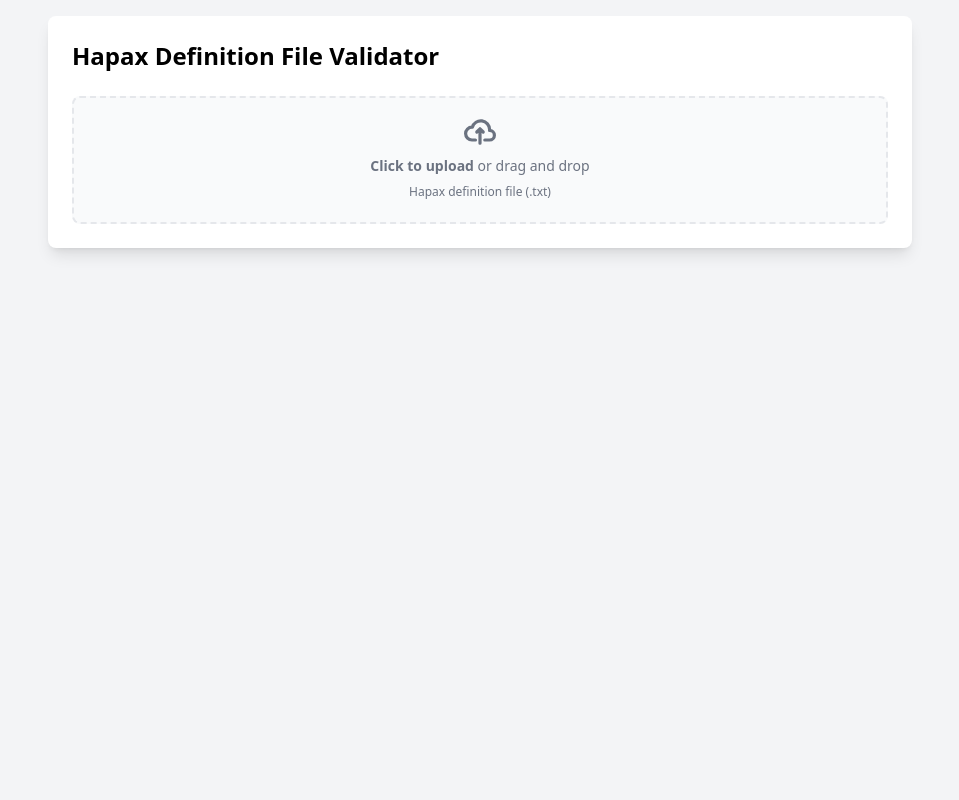
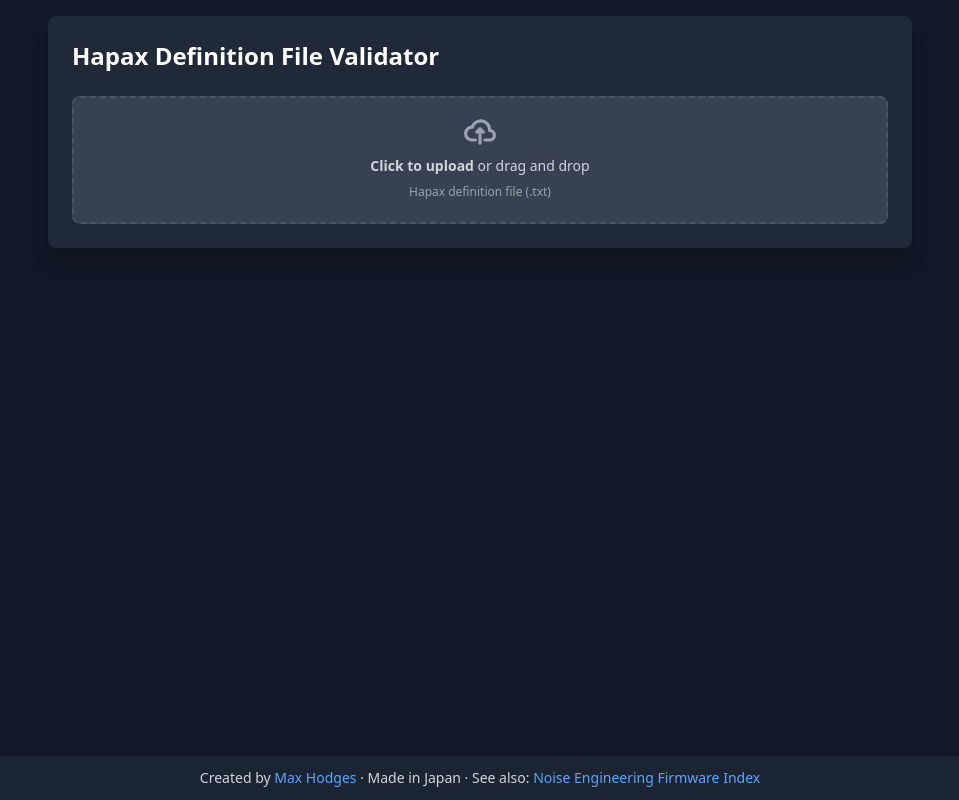
Before and after one commit to Maxhodges/hapax-inst-def-validator, a Svelte app: page / in a window 1280 px wide. Shown: the whole page, without its empty margins (160-1119 px from the left). Built offline with nearby package versions, Linux system fonts and the light colour scheme.

Commit message:
update style

```diff
--- a/src/App.svelte
+++ b/src/App.svelte
@@ -18,6 +18,12 @@
   let error = null;
   let fileContent = null;
   let showFileContent = false;
+
+  // Add dark mode by default
+  import { onMount } from "svelte";
+  onMount(() => {
+    document.documentElement.classList.add("dark");
+  });
 
   const handleFileUpload = async (event) => {
     const file = event.target.files[0];
@@ -55,19 +61,21 @@
     Object.values(validationResults).some((result) => !result.valid);
 </script>
 
-<main class="container mx-auto p-4 max-w-4xl">
-  <div class="bg-white shadow-lg rounded-lg p-6">
-    <h1 class="text-2xl font-bold mb-6">Hapax Definition File Validator</h1>
+<main class="container max-w-4xl min-h-screen p-4 mx-auto bg-gray-900">
+  <div class="p-6 bg-gray-800 rounded-lg shadow-xl">
+    <h1 class="mb-6 text-2xl font-bold text-white">
+      Hapax Definition File Validator
+    </h1>
 
     <div class="space-y-4">
       <!-- File Upload Area -->
       <div class="flex items-center justify-center w-full">
         <label
-          class="flex flex-col items-center justify-center w-full h-32 border-2 border-dashed rounded-lg cursor-pointer bg-gray-50 hover:bg-gray-100"
+          class="flex flex-col items-center justify-center w-full h-32 bg-gray-700 border-2 border-gray-600 border-dashed rounded-lg cursor-pointer hover:bg-gray-600"
         >
           <div class="flex flex-col items-center justify-center pt-5 pb-6">
             <svg
-              class="w-8 h-8 mb-2 text-gray-500"
+              class="w-8 h-8 mb-2 text-gray-400"
               aria-hidden="true"
               xmlns="http://www.w3.org/2000/svg"
               fill="none"
@@ -81,10 +89,10 @@
                 d="M13 13h3a3 3 0 0 0 0-6h-.025A5.56 5.56 0 0 0 16 6.5 5.5 5.5 0 0 0 5.207 5.021C5.137 5.017 5.071 5 5 5a4 4 0 0 0 0 8h2.167M10 15V6m0 0L8 8m2-2 2 2"
               />
             </svg>
-            <p class="mb-2 text-sm text-gray-500">
+            <p class="mb-2 text-sm text-gray-300">
               <span class="font-semibold">Click to upload</span> or drag and drop
             </p>
-            <p class="text-xs text-gray-500">Hapax definition file (.txt)</p>
+            <p class="text-xs text-gray-400">Hapax definition file (.txt)</p>
           </div>
           <input
             type="file"
@@ -98,7 +106,7 @@
       <!-- Error Display -->
       {#if error}
         <div
-          class="bg-red-100 border border-red-400 text-red-700 px-4 py-3 rounded"
+          class="px-4 py-3 text-red-200 border border-red-700 rounded bg-red-900/50"
         >
           <strong class="font-bold">Error:</strong>
           <span class="block">{error}</span>
@@ -108,15 +116,11 @@
       <!-- Overall Status -->
       {#if validationResults}
         <div
-          class="p-4 rounded-lg {hasErrors
-            ? 'bg-red-100'
-            : 'bg-green-100'} mb-4"
+          class="p-4 rounded-lg mb-4 {hasErrors
+            ? 'bg-red-900/30 text-red-200'
+            : 'bg-green-900/30 text-green-200'}"
         >
-          <h2
-            class="text-xl font-bold {hasErrors
-              ? 'text-red-700'
-              : 'text-green-700'}"
-          >
+          <h2 class="text-xl font-bold">
             {hasErrors ? "Validation Failed" : "All Checks Passed"}
           </h2>
         </div>
@@ -128,8 +132,8 @@
           {#each Object.entries(validationResults) as [check, result]}
             <div
               class="p-4 rounded-lg {result.valid
-                ? 'bg-green-50 text-green-700 border border-green-200'
-                : 'bg-red-50 text-red-700 border border-red-200'}"
+                ? 'bg-green-900/20 text-green-200 border border-green-800'
+                : 'bg-red-900/20 text-red-200 border border-red-800'}"
             >
               <h3 class="font-bold capitalize">
                 {check.replace(/([A-Z])/g, " $1").trim()}
@@ -145,16 +149,16 @@
         <div class="mt-6">
           <button
             on:click={toggleFileContent}
-            class="px-4 py-2 bg-gray-100 hover:bg-gray-200 rounded-lg text-gray-700 mb-2"
+            class="px-4 py-2 mb-2 text-gray-200 bg-gray-700 rounded-lg hover:bg-gray-600"
           >
             {showFileContent ? "Hide" : "Show"} File Content
           </button>
 
           {#if showFileContent}
             <pre
-              class="bg-gray-50 p-4 rounded-lg overflow-x-auto text-sm border border-gray-200">
-                {fileContent}
-              </pre>
+              class="p-4 overflow-x-auto text-sm text-gray-200 bg-gray-700 border border-gray-600 rounded-lg">
+              {fileContent}
+            </pre>
           {/if}
         </div>
       {/if}
@@ -162,9 +166,26 @@
   </div>
 </main>
 
+<footer class="fixed bottom-0 w-full shadow-lg bg-gray-800/80 backdrop-blur-sm">
+  <div class="container px-4 py-3 mx-auto text-sm text-center text-gray-300">
+    <p>
+      Created by <a
+        href="https://maxhodges.com"
+        class="text-blue-400 hover:text-blue-300">Max Hodges</a
+      >
+      · Made in Japan · See also:
+      <a
+        href="https://github.com/Maxhodges/noise-engineering-firmware-index"
+        class="text-blue-400 hover:text-blue-300"
+        >Noise Engineering Firmware Index</a
+      >
+    </p>
+  </div>
+</footer>
+
 <style>
   :global(body) {
-    background-color: #f3f4f6;
+    background-color: rgb(17 24 39);
   }
 
   pre {
--- a/src/tailwind.config.js
+++ b/src/tailwind.config.js
@@ -1,5 +1,7 @@
+/** @type {import('tailwindcss').Config} */
 export default {
-  content: ["./src/**/*.{html,js,svelte}"],
+  content: ["./index.html", "./src/**/*.{js,ts,jsx,tsx,svelte}"],
+  darkMode: "class",
   theme: {
     extend: {},
   },
```
Also changed, not shown: 1 other file (tests, documents, lock files or other folders).
